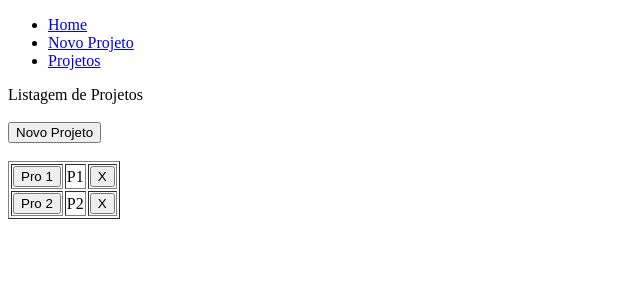
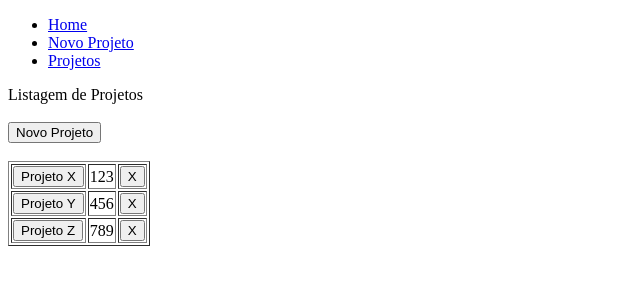
Before and after one commit to diogosmendonca/ExemplosPSW20201, a React (Create React App) app: page / in a window 1280 px wide. Shown: the top 300 px of the page, without its empty margins (0-640 px from the left). Built offline with nearby package versions, Linux system fonts and the light colour scheme; data requests are answered from the project's data file.

Commit message:
Fetch dos projetos com AsyncThunk

```diff
--- a/package.json
+++ b/package.json
@@ -17,7 +17,8 @@
     "start": "react-scripts start",
     "build": "react-scripts build",
     "test": "react-scripts test",
-    "eject": "react-scripts eject"
+    "eject": "react-scripts eject",
+    "json-server": "json-server --watch shared/projetos.json --port 3004"
   },
   "eslintConfig": {
     "extends": "react-app"
--- /dev/null
+++ b/shared/projetos.json
@@ -0,0 +1,5 @@
+{
+    "projetos": [{"id": 1, "nome": "Projeto X", "sigla": "123"},
+        {"id": 2, "nome": "Projeto Y", "sigla": "456"},
+        {"id": 3, "nome": "Projeto Z", "sigla": "789"}]
+}
--- a/src/App.js
+++ b/src/App.js
@@ -3,6 +3,7 @@ import ListagemProjeto from './projetos/TabelaProjetos';
 import FormProjeto from './projetos/FormProjeto';
 import {store} from './store';
 import { Provider } from 'react-redux'
+import {fetchProjetos} from './projetos/ProjetosSlice'
 
 import {
     BrowserRouter as Router,
@@ -10,6 +11,8 @@ import {
     Route,
     Link
   } from "react-router-dom";
+
+store.dispatch(fetchProjetos());
 
 const App = (props) => {
 
--- a/src/projetos/ProjetosSlice.js
+++ b/src/projetos/ProjetosSlice.js
@@ -1,7 +1,6 @@
-import {createSlice} from '@reduxjs/toolkit'
+import {createSlice, createAsyncThunk} from '@reduxjs/toolkit'
 
-const initialProjects = [{id: 1, nome: 'Pro 1', sigla: 'P1'},
-                        {id: 2, nome: 'Pro 2', sigla: 'P2'}];
+const initialProjects = [];
 
 function addProjetoReducer(projetos, projeto){
     let proxId = 1 + projetos.map(p => p.id).reduce((x, y) => Math.max(x,y));
@@ -18,6 +17,17 @@ function  updateProjetoReducer(projetos, projeto){
     return projetos;
 }
 
+export const fetchProjetos = createAsyncThunk('projetos/fetchProjetos',
+    async () => {
+        return await (await fetch('http://localhost:3004/projetos')).json();
+});
+
+
+function fullfillProjetosReducer(projetosState, projetosFetched){
+    return projetosFetched;
+}
+
+
 export const projetosSlice = createSlice({
     name: 'projetos',
     initialState: initialProjects,
@@ -25,7 +35,10 @@ export const projetosSlice = createSlice({
        addProjeto: (state, action) => addProjetoReducer(state, action.payload),
        updateProjeto: (state, action) => updateProjetoReducer(state, action.payload),
        deleteProjeto: (state, action) => deleteProjetoReducer(state, action.payload)
-    }
+    },
+    extraReducers: {
+       [fetchProjetos.fulfilled]: (state, action) => fullfillProjetosReducer(state, action.payload),
+    },
 })
 
 export const { addProjeto, updateProjeto, deleteProjeto } = projetosSlice.actions
```
